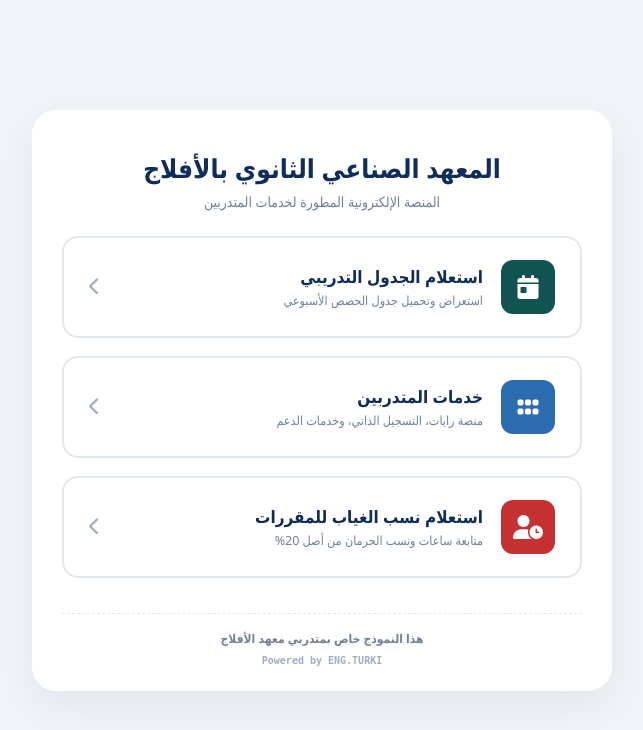
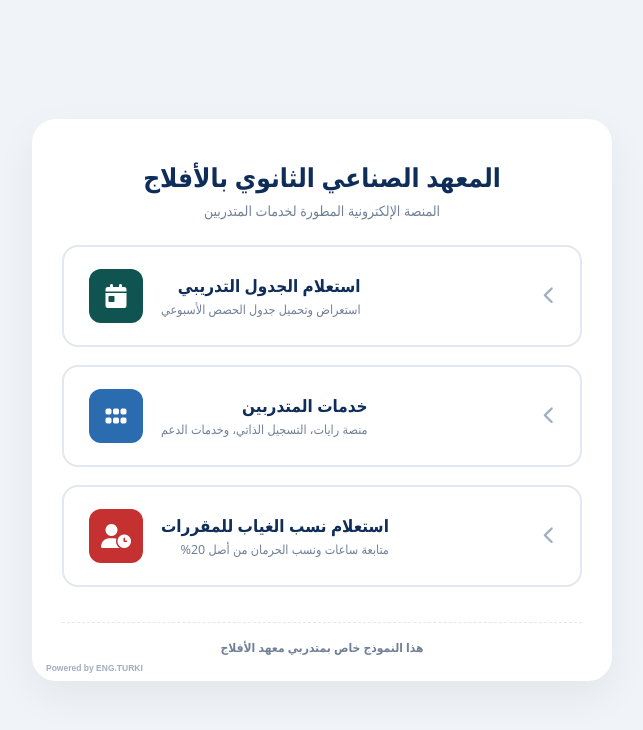
Before and after one commit to tvtcaflaj2030/schedule, a Flask app: page / in a window 1280 px wide. Shown: the top 730 px of the page, without its empty margins (318-961 px from the left). Run offline with Flask 3, Linux system fonts and the light colour scheme.

Commit message:
Update home.html

```diff
--- a/templates/home.html
+++ b/templates/home.html
@@ -8,7 +8,7 @@
     <style>
         * { box-sizing: border-box; font-family: 'Segoe UI', Tahoma, Geneva, Verdana, sans-serif; margin: 0; padding: 0; }
         body { background-color: #f0f4f8; color: #2d3748; min-height: 100vh; display: flex; justify-content: center; align-items: center; padding: 25px; }
-        .main-card { background: #ffffff; border-radius: 24px; box-shadow: 0 15px 40px rgba(0, 0, 0, 0.06); width: 100%; max-width: 580px; padding: 40px 30px 25px; text-align: center; }
+        .main-card { background: #ffffff; border-radius: 24px; box-shadow: 0 15px 40px rgba(0, 0, 0, 0.06); width: 100%; max-width: 580px; padding: 40px 30px 25px; text-align: center; position: relative; }
 
         .logo-area { margin-bottom: 25px; }
         .logo-area h1 { font-size: 26px; color: #0f2d59; font-weight: 800; margin-bottom: 6px; }
@@ -51,7 +51,8 @@
         .btn-text p { font-size: 12.5px; color: #718096; }
         .arrow-icon { font-size: 18px; color: #a0aec0; }
 
-        .footer-divider {
+        /* منطقة التذييل المطابقة لتصميمك */
+        .footer-box {
             margin-top: 35px;
             border-top: 1px dashed #e2e8f0;
             padding-top: 16px;
@@ -59,20 +60,19 @@
         }
         .footer-note-center {
             display: block;
-            text-align: center;
             font-size: 12px;
             color: #718096;
             font-weight: 600;
-            margin-bottom: 8px;
         }
-        .footer-credits-center {
-            display: block;
-            text-align: center;
-            font-size: 10px;
+        .dev-credits {
+            position: absolute;
+            bottom: 8px;
+            left: 14px;
+            font-size: 8.5px;
             color: #a0aec0;
+            font-family: Arial, sans-serif;
+            font-weight: 600;
             direction: ltr;
-            font-family: monospace;
-            font-weight: bold;
         }
     </style>
 </head>
@@ -87,45 +87,48 @@
     <div class="nav-cards">
         <!-- 1. استعلام الجدول التدريبي -->
         <a href="/schedule" class="portal-btn">
+            <i class="fa-solid fa-chevron-left arrow-icon"></i>
             <div class="btn-content">
-                <div class="btn-icon icon-sched"><i class="fa-solid fa-calendar-day"></i></div>
                 <div class="btn-text">
                     <h3>استعلام الجدول التدريبي</h3>
                     <p>استعراض وتحميل جدول الحصص الأسبوعي</p>
                 </div>
+                <div class="btn-icon icon-sched"><i class="fa-solid fa-calendar-day"></i></div>
             </div>
-            <i class="fa-solid fa-chevron-left arrow-icon"></i>
         </a>
 
         <!-- 2. خدمات المتدربين -->
         <a href="/services" class="portal-btn">
+            <i class="fa-solid fa-chevron-left arrow-icon"></i>
             <div class="btn-content">
-                <div class="btn-icon icon-serv"><i class="fa-solid fa-grip"></i></div>
                 <div class="btn-text">
                     <h3>خدمات المتدربين</h3>
                     <p>منصة رايات، التسجيل الذاتي، وخدمات الدعم</p>
                 </div>
+                <div class="btn-icon icon-serv"><i class="fa-solid fa-grip"></i></div>
             </div>
-            <i class="fa-solid fa-chevron-left arrow-icon"></i>
         </a>
 
         <!-- 3. استعلام نسب الغياب -->
         <a href="/attendance" class="portal-btn">
+            <i class="fa-solid fa-chevron-left arrow-icon"></i>
             <div class="btn-content">
-                <div class="btn-icon icon-att"><i class="fa-solid fa-user-clock"></i></div>
                 <div class="btn-text">
                     <h3>استعلام نسب الغياب للمقررات</h3>
                     <p>متابعة ساعات ونسب الحرمان من أصل 20%</p>
                 </div>
+                <div class="btn-icon icon-att"><i class="fa-solid fa-user-clock"></i></div>
             </div>
-            <i class="fa-solid fa-chevron-left arrow-icon"></i>
         </a>
     </div>
 
-    <div class="footer-divider">
+    <!-- التذييل الأوسط -->
+    <div class="footer-box">
         <span class="footer-note-center">هذا النموذج خاص بمتدربي معهد الأفلاج</span>
-        <span class="footer-credits-center">Powered by ENG.TURKI</span>
     </div>
+
+    <!-- الحقوق منفصلة في الزاوية اليسرى السفلية بالحجم القديم -->
+    <div class="dev-credits">Powered by ENG.TURKI</div>
 </div>
 
 </body>
```
